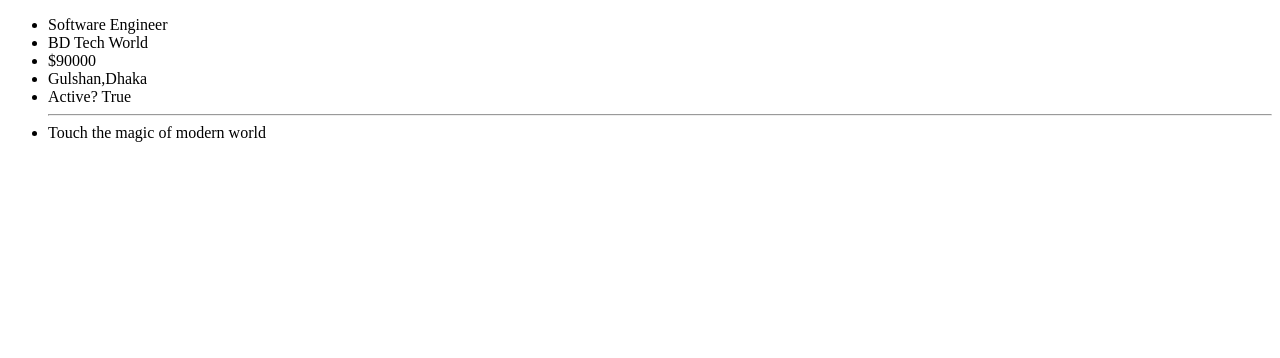
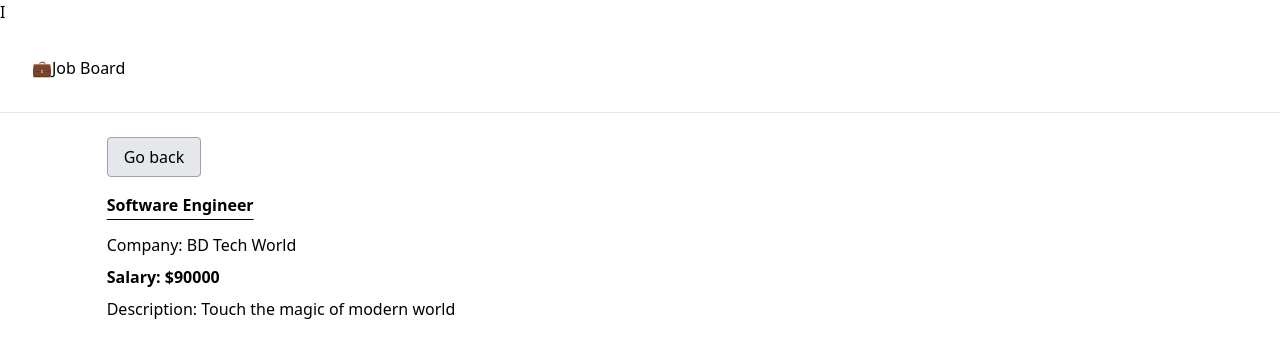
Before and after one commit to Himel-Sarder/Django-Job-Board-Web, a Django app: page /jobs/2/ in a window 1280 px wide. Shown: the top 358 px of the page. Run offline with Django 3.2, Linux system fonts and the light colour scheme; data comes from the database, SQL or seed files in the repository; some libraries are stand-ins or nearby versions.

Commit message:
Update detail.html

```diff
--- a/Job Board Project without style/job_board/templates/job_board/detail.html
+++ b/Job Board Project without style/job_board/templates/job_board/detail.html
@@ -1,19 +1,11 @@
-<!DOCTYPE html>
-<html lang="en">
-<head>
-    <meta charset="UTF-8">
-    <title>Job_Board</title>
-</head>
-<body>
-    <ul>
-        <li>{{ posting.title }}</li>
-        <li>{{ posting.company }}</li>
-        <li>${{ posting.salary }}</li>
-        <li>{{ posting.location }}</li>
-        <li>Active? {{ posting.is_active }}</li>
-        <hr>
-        <li>{{ posting.description }}</li>
-    </ul>
 
-</body>
-</html>
+{% extends 'job_board/_base.html' %}
+{% block content %}
+<div class="w-10/12 mx-auto">
+<p class="pb-6"> <a href="{% url 'home' %}" class="border border-gray-400 rounded px-4 py-2 hover: bg-gray-200">Go back</a></p>
+<h1 class="text-3x1 font-semibold pb-4 underline underline-offset-8">{{posting.title}}</h1>
+<p class="pb-2 text-x1">Company: {{posting.company}}</p>
+<p class="pb-2 font-semibold">Salary: ${{posting.salary}}</p>
+<p>Description: {{posting.description}}</p>
+</div>
+{% endblock content %}
```
